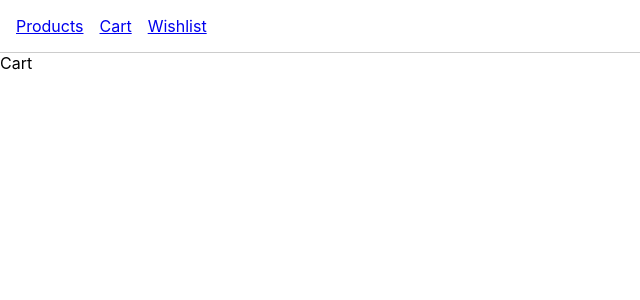
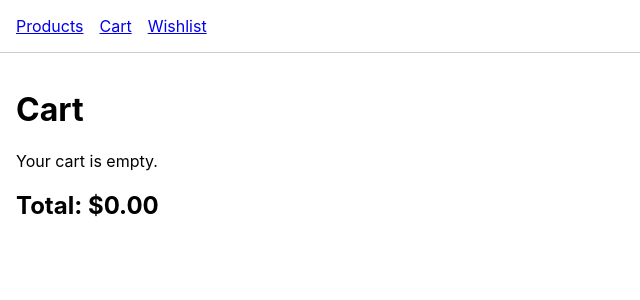
Before and after one commit to the-narayani/e-commerce-website, a React (Create React App) app in the folder ecommerce-app/: page /cart in a window 1280 px wide. Shown: the top 300 px of the page, without its empty margins (0-640 px from the left). Built offline with nearby package versions, Linux system fonts and the light colour scheme.

Commit message:
implemented Cart componennt

```diff
--- a/ecommerce-app/src/components/Cart.jsx
+++ b/ecommerce-app/src/components/Cart.jsx
@@ -1,3 +1,54 @@
-export default function Cart() {
-  return <div>Cart</div>;
+export default function Cart({
+  cart,
+  removeFromCart,
+  updateCartQuantity,
+  moveCartToWishlist,
+}) {
+  const total = cart.reduce(
+    (sum, item) => sum + item.price * item.quantity,
+    0
+  );
+
+  return (
+    <div style={{ padding: "1rem" }}>
+      <h1>Cart</h1>
+      {cart.length === 0 && <p>Your cart is empty.</p>}
+
+      {cart.map((item) => (
+        <div
+          key={item.id}
+          style={{
+            border: "1px solid #ccc",
+            padding: "0.5rem",
+            marginBottom: "0.5rem",
+          }}
+        >
+          <h3>{item.name}</h3>
+          <p>Price: ${item.price}</p>
+          <label>
+            Quantity:{" "}
+            <input
+              type="number"
+              min="1"
+              value={item.quantity}
+              onChange={(e) =>
+                updateCartQuantity(item.id, Number(e.target.value))
+              }
+            />
+          </label>
+          <div style={{ marginTop: "0.5rem" }}>
+            <button onClick={() => removeFromCart(item.id)}>Remove</button>
+            <button
+              style={{ marginLeft: "0.5rem" }}
+              onClick={() => moveCartToWishlist(item.id)}
+            >
+              Move to Wishlist
+            </button>
+          </div>
+        </div>
+      ))}
+
+      <h2>Total: ${total.toFixed(2)}</h2>
+    </div>
+  );
 }
```
